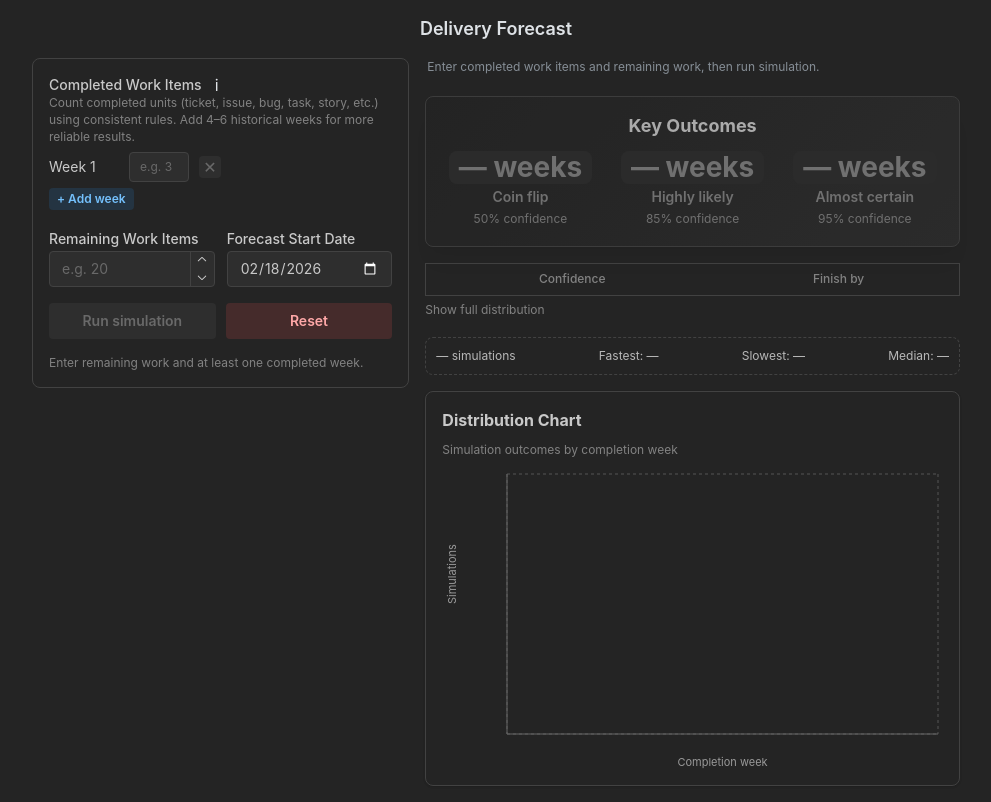
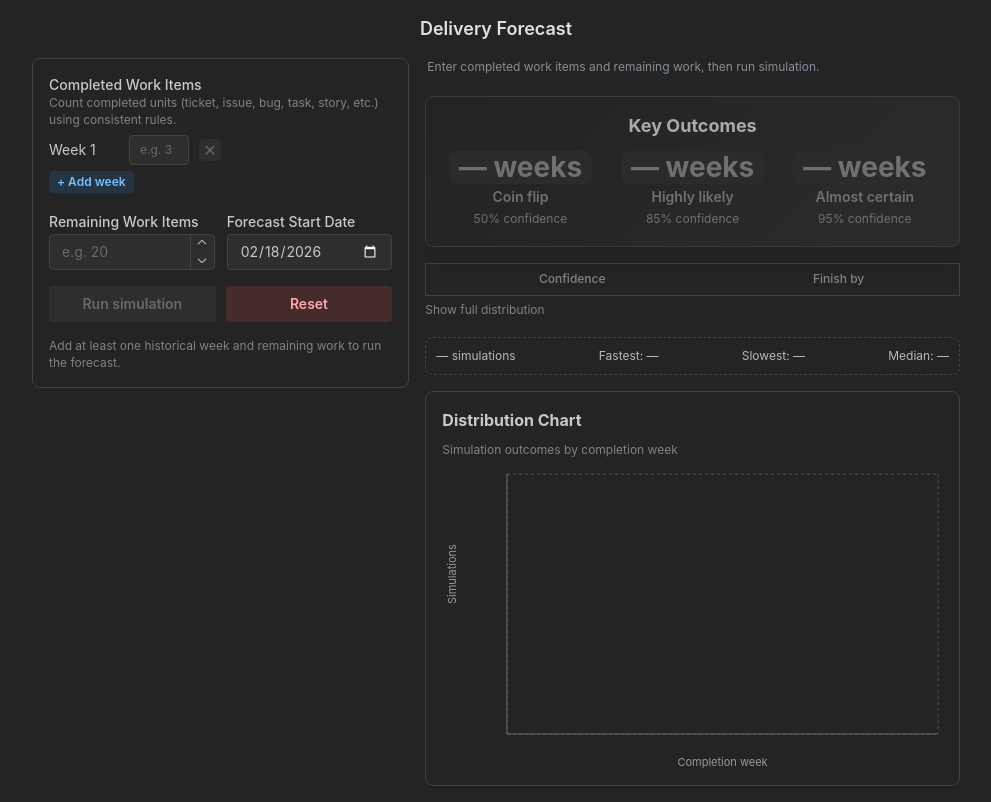
Before and after one commit to ZakLaughton/monte-carlo-forecaster, a React (Vite) app: page / in a window 1280 px wide. Shown: the whole page, without its empty margins (144-1135 px from the left). Built offline with nearby package versions, Linux system fonts and the light colour scheme.

Commit message:
Clean up form wording

```diff
--- a/src/components/SimulationForm.tsx
+++ b/src/components/SimulationForm.tsx
@@ -133,12 +133,13 @@ export const SimulationForm = ({
         )}
         {validWeeksCount === 3 && (
           <Alert variant="light" color="blue" title="Medium confidence">
-            3 weeks is workable, but 4–6 weeks is more reliable.
+            3 weeks is workable, but 4–6 historical weeks is more reliable.
           </Alert>
         )}
         {!canRun && !isRunning && (
           <Text size="xs" c="dimmed">
-            Enter remaining work and at least one completed week.
+            Add at least one historical week and remaining work to run the
+            forecast.
           </Text>
         )}
       </Stack>
--- a/src/components/WeeklyThroughputInput.tsx
+++ b/src/components/WeeklyThroughputInput.tsx
@@ -59,34 +59,10 @@ export const WeeklyThroughputInput = ({ velocities, onChange }: Props) => {
           <Text fw={500} size="sm">
             Completed Work Items
           </Text>
-          <Tooltip
-            label={
-              <>
-                A work item is any completed unit in your tracker (ticket,
-                issue, bug, task, story). A work item is any completed unit in
-                your tracker (ticket, issue, bug, task, story, etc.).
-                <br />
-                Use consistent counting rules for both historical throughput and
-                remaining work.
-              </>
-            }
-            multiline
-            w={320}
-            withArrow
-          >
-            <ActionIcon
-              size="xs"
-              variant="subtle"
-              color="gray"
-              aria-label="Work item definition"
-            >
-              i
-            </ActionIcon>
-          </Tooltip>
         </Group>
         <Text size="xs" c="dimmed">
           Count completed units (ticket, issue, bug, task, story, etc.) using
-          consistent rules. Add 4–6 historical weeks for more reliable results.
+          consistent rules.
         </Text>
       </div>
 
```
